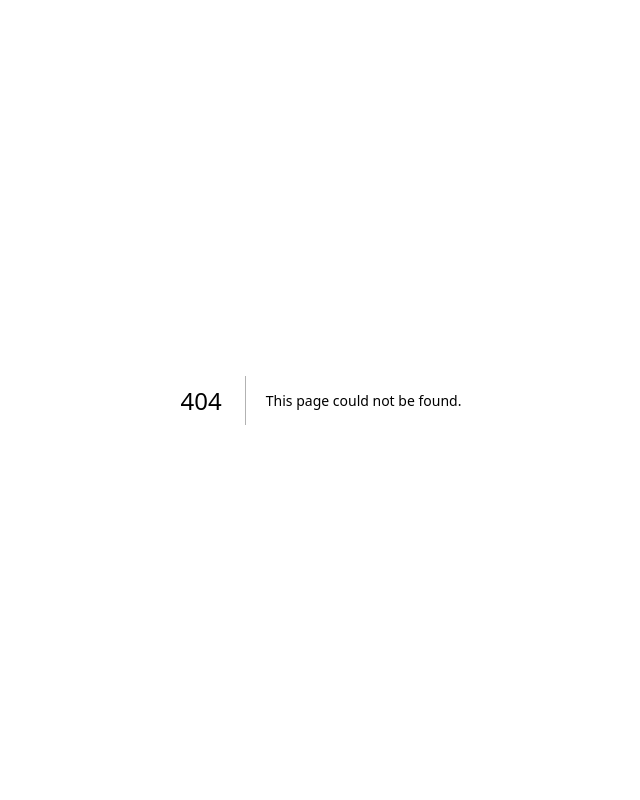
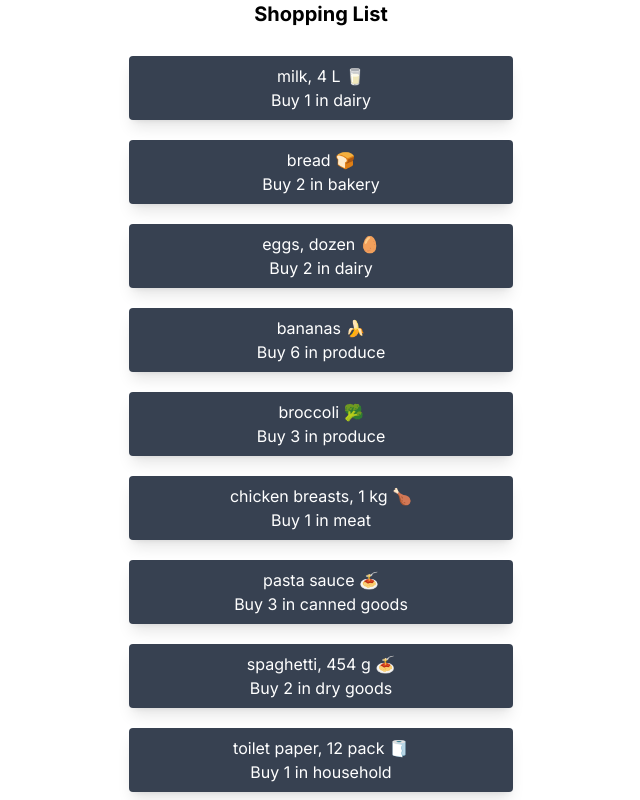
Before and after one commit to johnd959/cprg306-assignments, a Next.js app: page /week3 in a window 1280 px wide. Before the commit this address had no page. Shown: the top 800 px of the page, without its empty margins (319-959 px from the left). Built offline with nearby package versions, Linux system fonts and the light colour scheme.

Commit message:
Week 3 Update

```diff
--- a/app/StudentInfo.js
+++ b/app/StudentInfo.js
@@ -8,5 +8,5 @@
             <Link href="https://github.com/johnd959/cprg306-assignments" target="_blank">Github Link</Link>
         </main>
 
-    )
+    );
 }
--- a/app/layout.js
+++ b/app/layout.js
@@ -4,7 +4,7 @@
 const inter = Inter({ subsets: ['latin'] })
 
 export const metadata = {
-  title: 'Create Next App',
+  title: 'Shopping List',
   description: 'Generated by create next app',
 }
 
--- a/app/page.js
+++ b/app/page.js
@@ -7,7 +7,10 @@
     <main>
       <h1>CPRG 306: Web Development 2 - Assignments</h1>
       <StudentInfo/>
-      <Link href="../week2">Week 2</Link>
+      <ul>
+        <li><Link href="../week2">Week 2</Link></li>
+        <li><Link href="../week3">Week 3</Link></li>
+      </ul>
     </main>
-  )
+  );
 }
--- /dev/null
+++ b/app/week3/item-list.js
@@ -0,0 +1,94 @@
+import Item from './item';
+
+export default function ItemList()
+{
+    const item1 = {
+        name: "milk, 4 L 🥛",
+        quantity: 1,
+        category: "dairy",
+      };
+
+      const item2 = {
+        name: "bread 🍞",
+        quantity: 2,
+        category: "bakery",
+      };
+
+      const item3 = {
+        name: "eggs, dozen 🥚",
+        quantity: 2,
+        category: "dairy",
+      };
+
+      const item4 = {
+        name: "bananas 🍌",
+        quantity: 6,
+        category: "produce",
+      };
+
+      const item5 = {
+        name: "broccoli 🥦",
+        quantity: 3,
+        category: "produce",
+      };
+
+      const item6 = {
+        name: "chicken breasts, 1 kg 🍗",
+        quantity: 1,
+        category: "meat",
+      };
+
+      const item7 = {
+        name: "pasta sauce 🍝",
+        quantity: 3,
+        category: "canned goods",
+      };
+
+      const item8 = {
+        name: "spaghetti, 454 g 🍝",
+        quantity: 2,
+        category: "dry goods",
+      };
+
+      const item9 = {
+        name: "toilet paper, 12 pack 🧻",
+        quantity: 1,
+        category: "household",
+      };
+
+      const item10 = {
+        name: "paper towels, 6 pack",
+        quantity: 1,
+        category: "household",
+      };
+
+      const item11 = {
+        name: "dish soap 🍽️",
+        quantity: 1,
+        category: "household",
+      };
+
+      const item12 = {
+        name: "hand soap 🧼",
+        quantity: 4,
+        category: "household",
+      };
+
+      return(
+        <ul className='bg-slate-white-100 py-2'>
+            <li><Item name={item1.name} quantity={item1.quantity} category={item1.category}/></li>
+            <li><Item name={item2.name} quantity={item2.quantity} category={item2.category}/></li>
+            <li><Item name={item3.name} quantity={item3.quantity} category={item3.category}/></li>
+            <li><Item name={item4.name} quantity={item4.quantity} category={item4.category}/></li>
+            <li><Item name={item5.name} quantity={item5.quantity} category={item5.category}/></li>
+            <li><Item name={item6.name} quantity={item6.quantity} category={item6.category}/></li>
+            <li><Item name={item7.name} quantity={item7.quantity} category={item7.category}/></li>
+            <li><Item name={item8.name} quantity={item8.quantity} category={item8.category}/></li>
+            <li><Item name={item9.name} quantity={item9.quantity} category={item9.category}/></li>
+            <li><Item name={item10.name} quantity={item10.quantity} category={item10.category}/></li>
+            <li><Item name={item11.name} quantity={item11.quantity} category={item11.category}/></li>
+        </ul>
+
+      )
+
+}
--- /dev/null
+++ b/app/week3/item.js
@@ -0,0 +1,14 @@
+import { list } from "postcss";
+
+export default function Item({name, quantity, category})
+{
+    return(
+        <ul className="py-2 my-5 bg-gray-700 hover:bg-gray-500 duration-500 text-center max-w-sm mx-auto rounded shadow-lg ">
+            <li className="text-white">
+                <h1 className="hover:font-bold hover:text-lg duration-500">{name}</h1>
+                <p>Buy {quantity} in {category}</p>
+            </li>
+        </ul>
+    );
+
+}
--- /dev/null
+++ b/app/week3/page.js
@@ -0,0 +1,12 @@
+import Item from "./item";
+import ItemList from "./item-list";
+
+export default function Page()
+{
+    return(
+        <main className="bg-white">
+            <h1 className="font-bold text-xl text-center">Shopping List</h1>
+            <ItemList/>
+        </main>
+    );
+}
```
